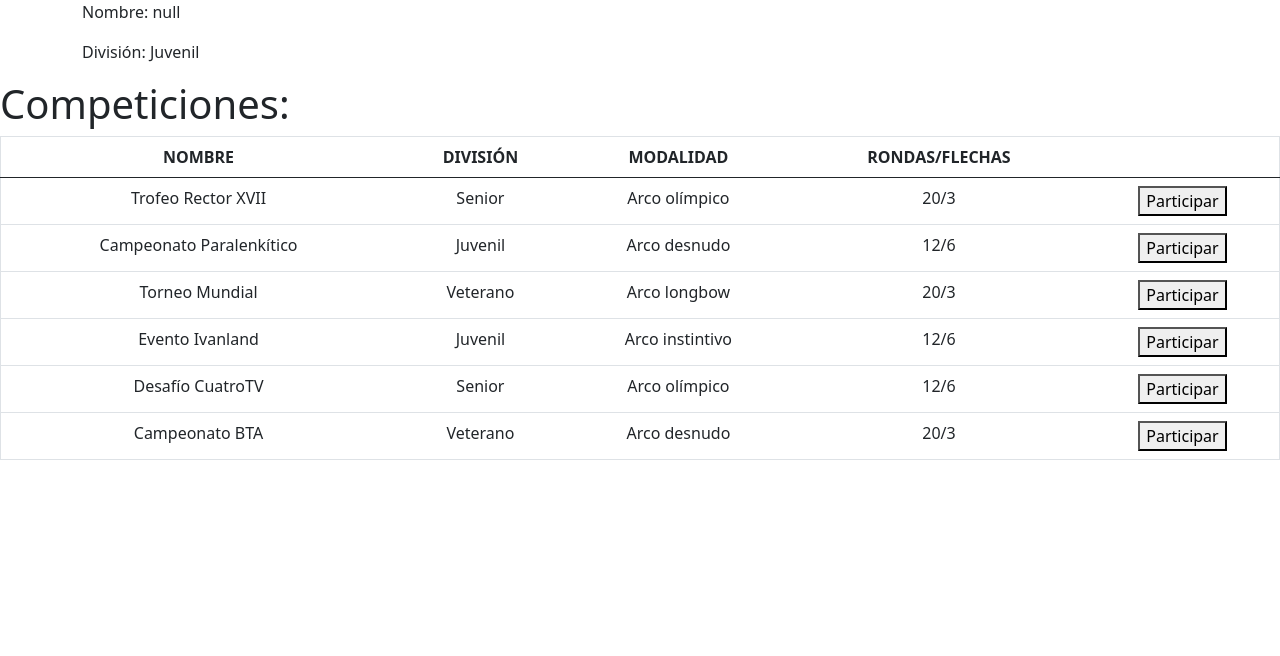
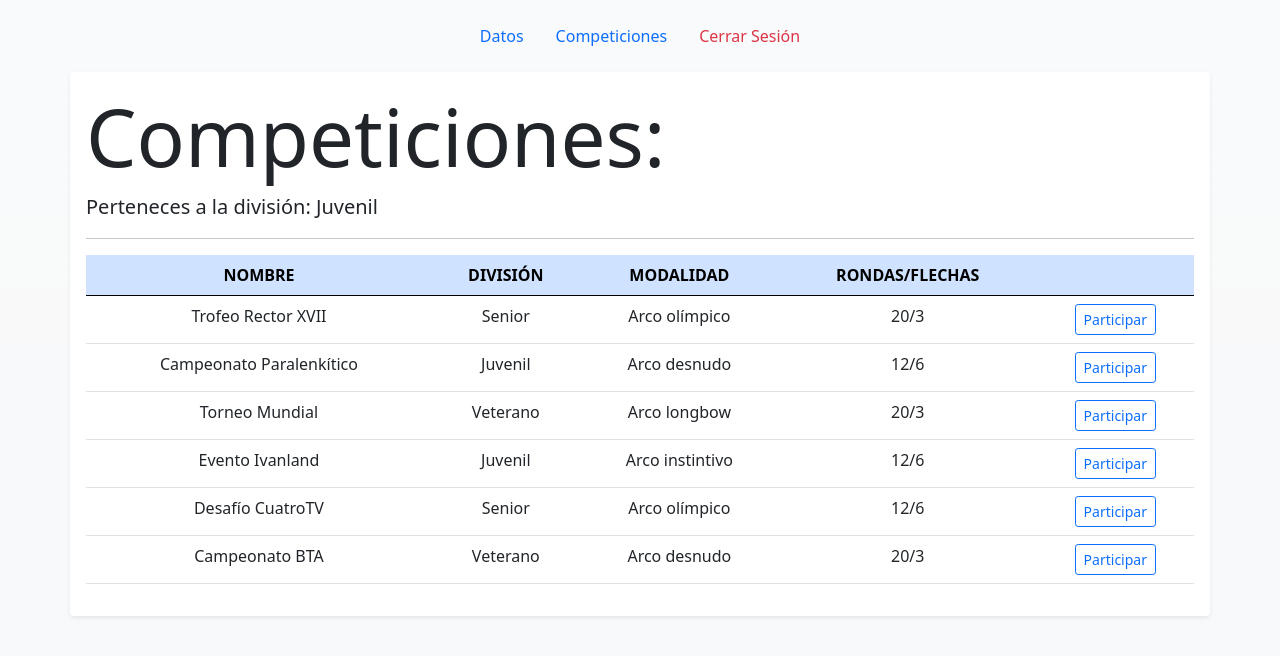
Before and after one commit to JuanmapgF/InterfacesUltimo, a plain HTML site: page TiroArco/public_html/competiciones.html in a window 1280 px wide. Drawn offline with nearby package versions, Linux system fonts and the light colour scheme.

Commit message:
Diseño en inicio y competiciones

```diff
--- a/TiroArco/public_html/competiciones.html
+++ b/TiroArco/public_html/competiciones.html
@@ -14,28 +14,43 @@ and open the template in the editor.
         <script>let edad = localStorage.getItem('edad');</script>
         <script>
             let division;
-                if(edad >= 50){
+            if (edad >= 50) {
                 division = "Veterano";
-                }else if (edad >= 20){
+            } else if (edad >= 20) {
                 division = "Senior";
-                }else{
+            } else {
                 division = "Juvenil";
             }
 
         </script>
 
     </head>
-    <body>
+    <body class="bg-light bg-gradient">
 
-        <div class="container">
-            <p>Nombre: <script>document.write(nombre);</script></p>
-            <p>División: <script>document.write(division);</script></p>
-        </div>
+        <nav class="my-3">
+            <ul class="nav justify-content-center">
+                <li class="nav-item">
+                    <a class="nav-link" href="#">Datos</a>
+                </li>
+                <li class="nav-item">
+                    <a class="nav-link" href="#">Competiciones</a>
+                </li>
+                <li class="nav-item">
+                    <a class="nav-link text-danger" href="#">Cerrar Sesión</a>
+                </li>
+            </ul>
+        </nav>
 
-        <h1>Competiciones:</h1>
+        <section class="container shadow-sm p-3 mb-5 bg-body rounded">
 
-        <table border="1" class="table text-center">
-            <thead>
+            <header>
+                <h1 class="display-1">Competiciones:</h1>
+                <p class="mb-0 lead">Perteneces a la división: <strong><script>document.write(division);</script></strong></p>
+                <hr/>
+            </header>
+
+            <table class="table text-center mt-3">
+                <thead class="table-primary">
                     <tr>
                         <th>NOMBRE</th>
                         <th>DIVISIÓN</th>
@@ -50,45 +65,46 @@ and open the template in the editor.
                         <td>Senior</td>
                         <td>Arco olímpico</td>
                         <td>20/3</td>
-                    <th><a href="apuntarse.html"><button>Participar</button></a></th>
+                        <th><a href="apuntarse.html"><button class="btn btn-sm btn-outline-primary">Participar</button></a></th>
                     </tr>
                     <tr>
                         <td>Campeonato Paralenkítico</td>
                         <td>Juvenil</td>
                         <td>Arco desnudo</td>
                         <td>12/6</td>
-                    <th><a href="apuntarse.html"><button>Participar</button></a></th>
+                        <th><a href="apuntarse.html"><button class="btn btn-sm btn-outline-primary">Participar</button></a></th>
                     </tr>
                     <tr>
                         <td>Torneo Mundial</td>
                         <td>Veterano</td>
                         <td>Arco longbow</td>
                         <td>20/3</td>
-                    <th><a href="apuntarse.html"><button>Participar</button></a></th>
+                        <th><a href="apuntarse.html"><button class="btn btn-sm btn-outline-primary">Participar</button></a></th>
                     </tr>
                     <tr>
                         <td>Evento Ivanland</td>
                         <td>Juvenil</td>
                         <td>Arco instintivo</td>
                         <td>12/6</td>
-                    <th><a href="apuntarse.html"><button>Participar</button></a></th>
+                        <th><a href="apuntarse.html"><button class="btn btn-sm btn-outline-primary">Participar</button></a></th>
                     </tr>
                     <tr>
                         <td>Desafío CuatroTV</td>
                         <td>Senior</td>
                         <td>Arco olímpico</td>
                         <td>12/6</td>
-                    <th><a href="apuntarse.html"><button>Participar</button></a></th>
+                        <th><a href="apuntarse.html"><button class="btn btn-sm btn-outline-primary">Participar</button></a></th>
                     </tr>
                     <tr>
                         <td>Campeonato BTA</td>
                         <td>Veterano</td>
                         <td>Arco desnudo</td>
                         <td>20/3</td>
-                    <th><a href="apuntarse.html"><button>Participar</button></a></th>
+                        <th><a href="apuntarse.html"><button class="btn btn-sm btn-outline-primary">Participar</button></a></th>
                     </tr>
                 </tbody>
             </table>
+        </section>
 
 
 
```
Also changed, not shown: TiroArco/public_html/datos.html (added, +16 -0 lines), TiroArco/public_html/index.html (+33 -31 lines). Lines whose indentation alone changed are shown as unchanged.
